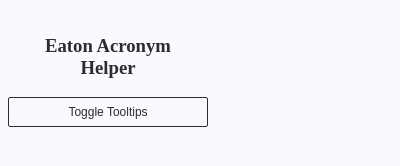
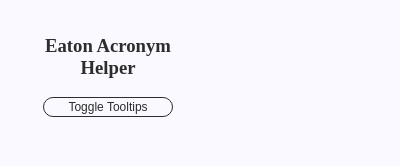
Before and after one commit to emclaug2/ACRYN-plugin, a browser extension: page popup.html in a window 400 px wide. Drawn offline with Linux system fonts and the light colour scheme.

Commit message:
Style changes

```diff
--- a/button.css
+++ b/button.css
@@ -19,6 +19,8 @@
   display: flex;
   flex-direction: column;
   text-align: center;
+  justify-content: center;
+  align-items: center;
 }
 
 * {
@@ -30,9 +32,10 @@
   color: #2d2d2d;
   text-align: center;
   font-size: 12px;
-  width: 100%;
   border: solid 1px;
   background-color: unset;
-  padding: 0;
+  width: 130px;
+  height: 20px;
+  border-radius: 16px;
   margin: 0;
 }
```
